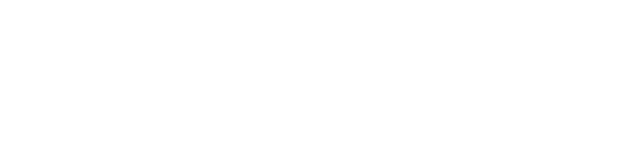
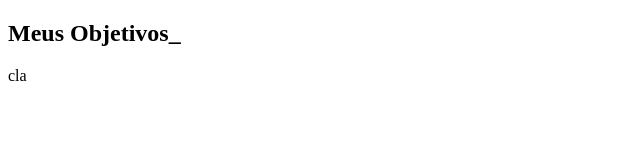
Before and after one commit to tayna13/java-cript-tayna, a plain HTML site: page index.html in a window 1280 px wide. Shown: the whole page, without its empty margins (0-640 px from the left). Drawn offline with Linux system fonts and the light colour scheme.

Commit message:
Add files via upload
19/03/2024

```diff
--- a/index.html
+++ b/index.html
@@ -2,11 +2,13 @@
 <html lang="pt-br">
 <head>
     <meta charset="UTF-8">
-    <meta http-equiv="X-UA-Compatible" content="IE=edge">
     <meta name="viewport" content="width=device-width, initial-scale=1.0">
     <title>meus objetivos do ano </title>
 </head>
 <body>
-
+   <section class="conteudo-principal">
+<h2 class="titulo-principal">Meus Objetivos_</h2>
+<div> cla</div>
+   </section>
 </body>
 </html>
```
